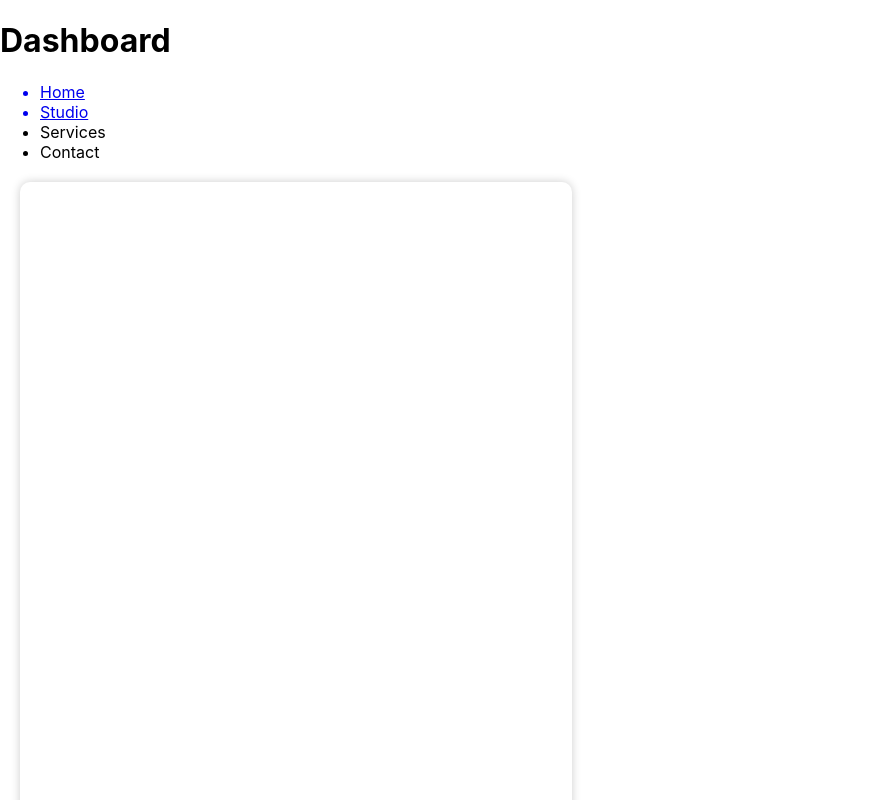
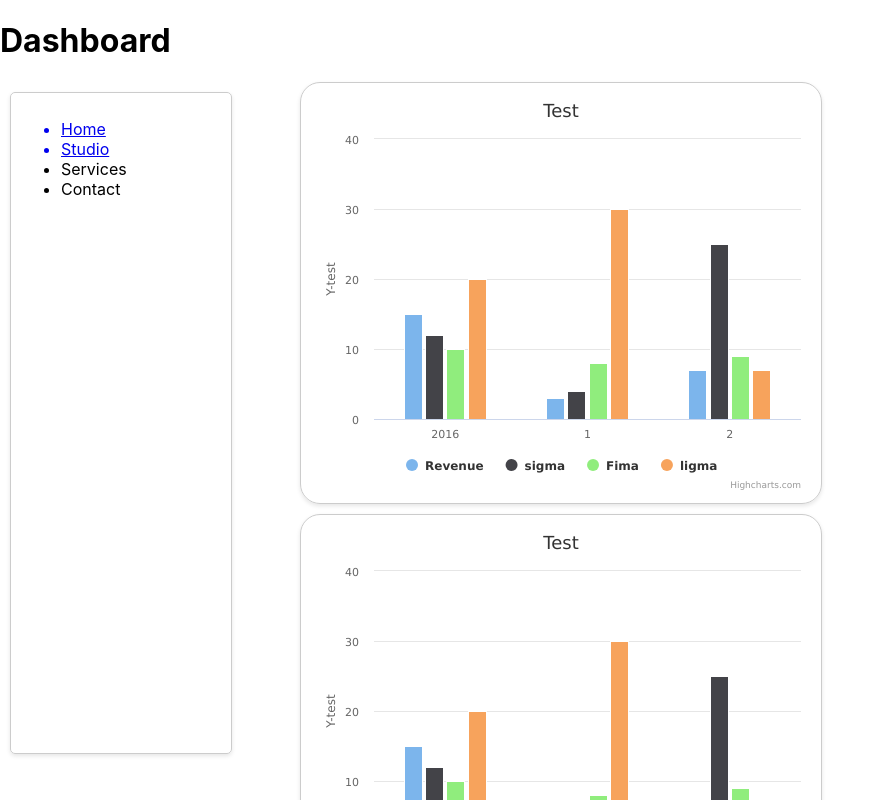
Before and after one commit to philipcoroiu/OnlyFin, a React (Create React App) app in the folder onlyfin-frontend/: page /Dashboard in a window 1280 px wide. Shown: the top 800 px of the page, without its empty margins (0-883 px from the left). Built offline with nearby package versions, Linux system fonts and the light colour scheme.

Commit message:
first dashboard version without functionality
dashboard with only static test charts

```diff
--- a/onlyfin-frontend/src/components/dashboard/Dashboard.js
+++ b/onlyfin-frontend/src/components/dashboard/Dashboard.js
@@ -1,16 +1,19 @@
 import React from "react"
-import Sidebar from "./Sidebar";
-import Chart from "../Studio/Chart"
+import DashboardSidebar from "./DashboardSidebar";
+import DashboardChart from "./DashboardChart"
 
 export default function Dashboard() {
     return (
         <div className="dashboard">
             <h1>Dashboard</h1>
-            <Sidebar />
+            <DashboardSidebar />
+            <div className="dashboard--chart--container">
+                <DashboardChart />
+                <DashboardChart />
+                <DashboardChart />
+                <DashboardChart />
+            </div>
 
-            <div className="chart">
-                {/* <Chart/> */}
-            </div>
         </div>
     )
 }
--- /dev/null
+++ b/onlyfin-frontend/src/components/dashboard/DashboardChart.js
@@ -0,0 +1,44 @@
+import React from "react";
+import Highcharts from 'highcharts';
+import HighchartsReact from 'highcharts-react-official';
+
+export default function DashboardChart(props) {
+    //change categories and series with new props as they added
+    const testChart = {
+        chart: {
+            type: "column"
+        },
+        title: {
+            text: "Test"
+        },
+        xAxis: {
+            categories: ['2016']
+        },
+        yAxis: {
+            title: {
+                text: "Y-test"
+            }
+        },
+        series: [{
+            name: "Revenue",
+            data: [15,3,7]
+        },{
+            name: "sigma",
+            data: [12,4,25]
+        },{
+            name: "Fima",
+            data: [10,8,9]
+        },{
+            name: "ligma",
+            data: [20,30,7]
+        }, ]
+    };
+
+
+    return (
+        <div className="dashboard--chart">
+            <HighchartsReact highcharts={Highcharts} options={testChart} />
+        </div>
+
+    )
+}
--- /dev/null
+++ b/onlyfin-frontend/src/components/dashboard/DashboardSidebar.js
@@ -0,0 +1,23 @@
+import React from "react"
+import {Link} from "react-router-dom";
+
+export default function DashboardSidebar() {
+    return(
+        <div className="dashboard--container">
+            <div className="dashboard--sidebar">
+                <ul>
+                    <Link to="/">
+                        <li>Home</li>
+                    </Link>
+
+                    <Link to="Studio">
+                        <li>Studio</li>
+                    </Link>
+                    <li>Services</li>
+                    <li>Contact</li>
+                </ul>
+            </div>
+        </div>
+
+    )
+}
--- a/onlyfin-frontend/src/components/dashboard/Sidebar.js
+++ /dev/null
@@ -1,20 +0,0 @@
-import React from "react"
-import {Link} from "react-router-dom";
-
-export default function Sidebar() {
-    return(
-        <div className="sidebar">
-            <ul>
-                <Link to="/">
-                    <li>Home</li>
-                </Link>
-
-                <Link to="Studio">
-                    <li>Studio</li>
-                </Link>
-                <li>Services</li>
-                <li>Contact</li>
-            </ul>
-        </div>
-    )
-}
--- a/onlyfin-frontend/src/index.css
+++ b/onlyfin-frontend/src/index.css
@@ -135,3 +135,30 @@ code {
   border-radius: 10px;
   box-shadow: 0 0 10px rgba(0, 0, 0, 0.2);
 }
+
+.dashboard--chart--container {
+  display: flex;
+  flex-wrap: wrap;
+  gap: 10px;
+  margin-left: 300px;
+}
+
+.dashboard--chart {
+  border: 1px solid #ccc;
+  border-radius: 20px;
+  padding: 10px;
+  max-width: 1000px;
+  min-width: 500px;
+  box-shadow: 0 2px 4px rgba(0,0,0,0.1);
+}
+
+.dashboard--sidebar {
+  border: 1px solid #ccc;
+  border-radius: 5px;
+  padding: 10px;
+  margin: 10px; /* Add margin for spacing */
+  box-shadow: 0 2px 4px rgba(0,0,0,0.1);
+  height: 80vh;
+  position: fixed;
+  width:200px;
+}
```
